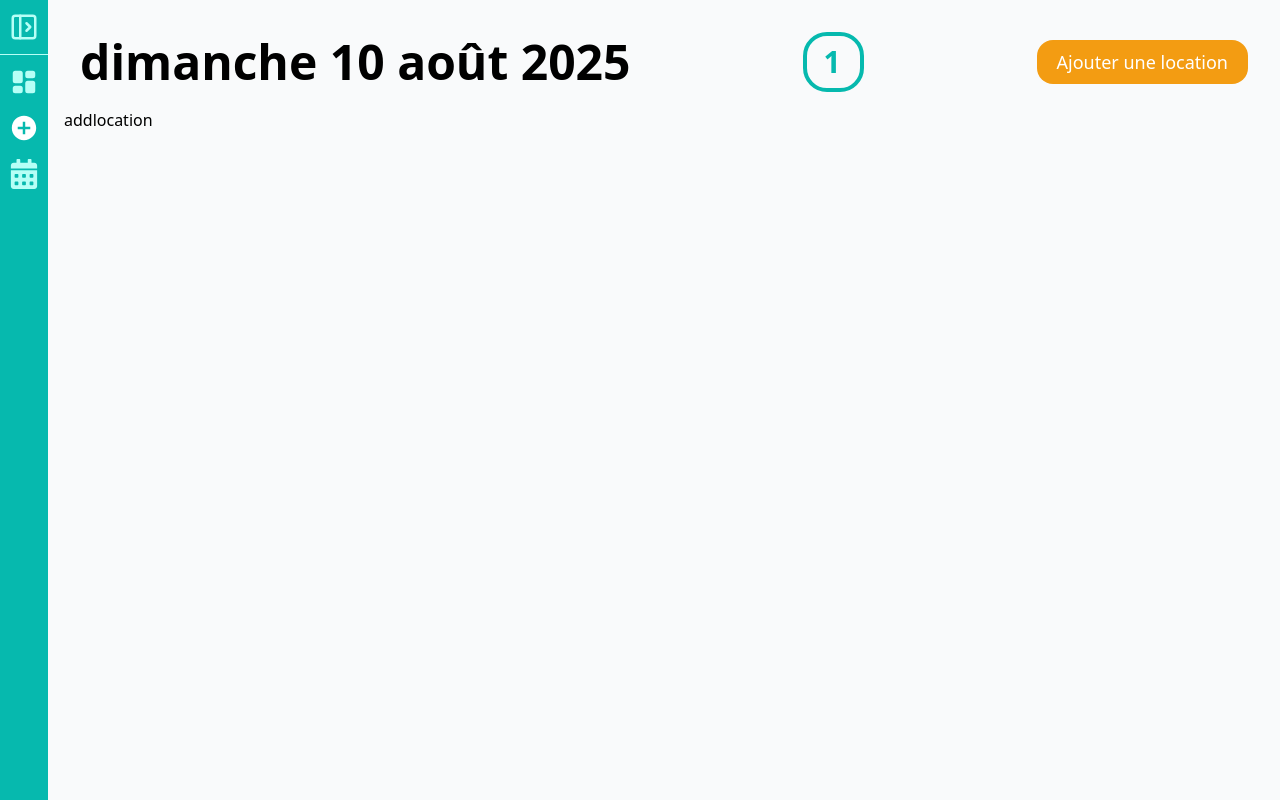
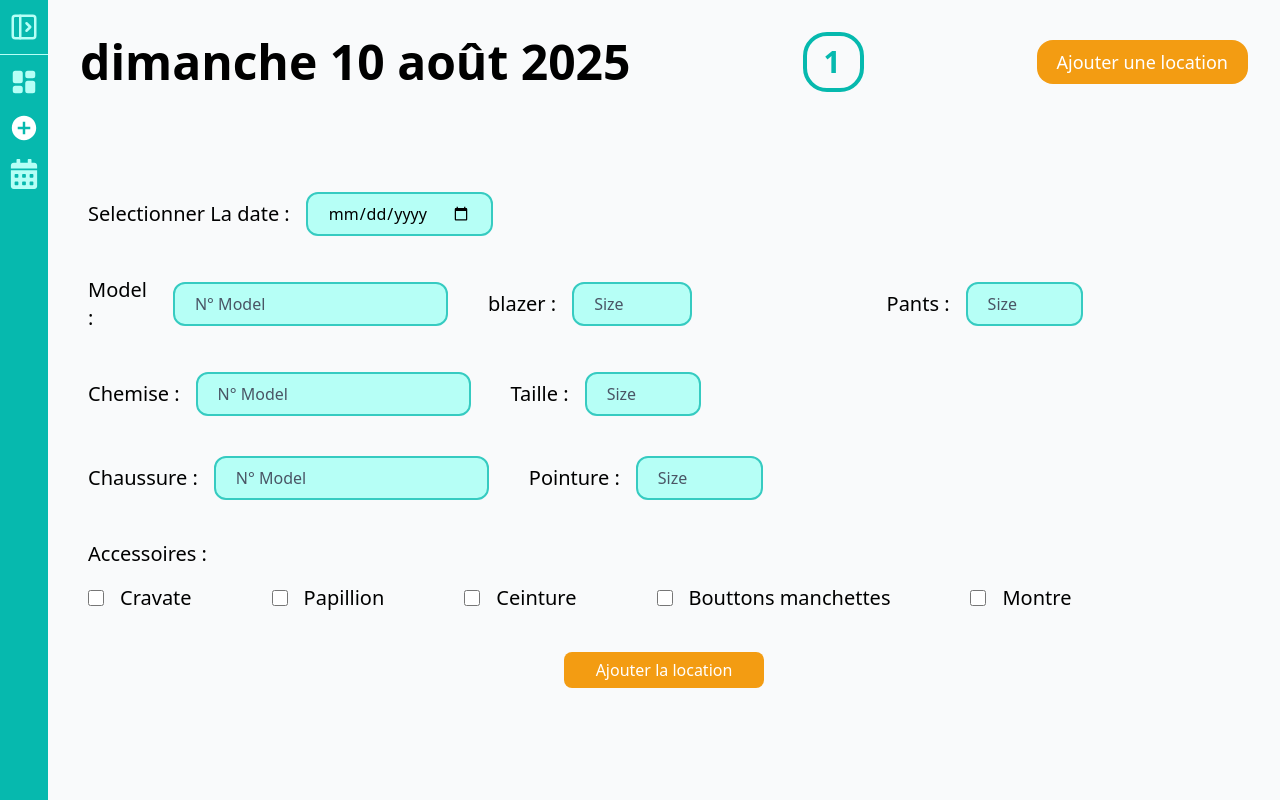
Before and after one commit to salimxfardeheb/location-costumes, a Next.js app: page /1/addLocation in a window 1280 px wide. Built offline with nearby package versions, Linux system fonts and the light colour scheme.

Commit message:
feat fron addLocation

```diff
--- a/app/[nom_boutique]/addLocation/page.tsx
+++ b/app/[nom_boutique]/addLocation/page.tsx
@@ -1,11 +1,122 @@
-import React from 'react'
+import React from "react";
 
 const page = () => {
+  const accessory = [
+    "Cravate",
+    "Papillion",
+    "Ceinture",
+    "Bouttons manchettes",
+    "Montre",
+  ];
   return (
-    <div>
-      addlocation
+    <div className="my-15 flex flex-col justify-center items-center">
+      <form className=" flex flex-col justify-between gap-10 p-6">
+        <label htmlFor="Date" className="flex justify-start items-center gap-4">
+          <span className="text-xl">Selectionner La date :</span>
+          <input
+            type="date"
+            className="bg-[#B6FFF6] px-5 py-2 rounded-xl border-2 border-[#36CBC1] placeholder:text-gray-600 focus-within:placeholder:text-[#36CBC1] focus-within:outline-0"
+          />
+        </label>
+        <div className="flex gap-10 w-full">
+          <label
+            htmlFor="Costume"
+            className="flex gap-4 justify-start items-center"
+          >
+            <span className="text-xl">Model : </span>
+            <input
+              type="text"
+              placeholder="N° Model"
+              className="bg-[#B6FFF6] px-5 py-2 rounded-xl border-2 border-[#36CBC1] placeholder:text-gray-600 focus-within:placeholder:text-[#36CBC1] focus-within:outline-0"
+            />
+          </label>
+          <label className="flex justify-start items-center gap-4">
+            <span className="text-xl">blazer : </span>
+            <input
+              type="text"
+              placeholder="Size"
+              className="w-1/3 bg-[#B6FFF6] px-5 py-2 rounded-xl border-2 border-[#36CBC1] placeholder:text-gray-600 focus-within:placeholder:text-[#36CBC1] focus-within:outline-0"
+            />
+          </label>
+          <label className="flex justify-start items-center gap-4">
+            <span className="text-xl">Pants : </span>
+            <input
+              type="text"
+              placeholder="Size"
+              className="w-1/3 bg-[#B6FFF6] px-5 py-2 rounded-xl border-2 border-[#36CBC1] placeholder:text-gray-600 focus-within:placeholder:text-[#36CBC1] focus-within:outline-0"
+            />
+          </label>
+        </div>
+        <div className="flex gap-10 w-full">
+          <label
+            htmlFor="Chemise"
+            className="flex gap-4 justify-start items-center"
+          >
+            <span className="text-xl">Chemise : </span>
+            <input
+              type="text"
+              placeholder="N° Model"
+              className="bg-[#B6FFF6] px-5 py-2 rounded-xl border-2 border-[#36CBC1] placeholder:text-gray-600 focus-within:placeholder:text-[#36CBC1] focus-within:outline-0"
+            />
+          </label>
+          <label
+            className="flex justify-start items-center gap-4"
+            htmlFor="Chemise-taille"
+          >
+            <span className="text-xl">Taille : </span>
+            <input
+              type="text"
+              placeholder="Size"
+              className="w-1/3 bg-[#B6FFF6] px-5 py-2 rounded-xl border-2 border-[#36CBC1] placeholder:text-gray-600 focus-within:placeholder:text-[#36CBC1] focus-within:outline-0"
+            />
+          </label>
+        </div>
+        <div className="flex gap-10 w-full">
+          <label
+            htmlFor="Chaussure"
+            className="flex gap-4 justify-start items-center"
+          >
+            <span className="text-xl">Chaussure : </span>
+            <input
+              type="text"
+              placeholder="N° Model"
+              className="bg-[#B6FFF6] px-5 py-2 rounded-xl border-2 border-[#36CBC1] placeholder:text-gray-600 focus-within:placeholder:text-[#36CBC1] focus-within:outline-0"
+            />
+          </label>
+          <label
+            className="flex justify-start items-center gap-4"
+            htmlFor="Chaussure-taille"
+          >
+            <span className="text-xl">Pointure : </span>
+            <input
+              type="text"
+              placeholder="Size"
+              className="w-1/3 bg-[#B6FFF6] px-5 py-2 rounded-xl border-2 border-[#36CBC1] placeholder:text-gray-600 focus-within:placeholder:text-[#36CBC1] focus-within:outline-0"
+            />
+          </label>
+        </div>
+        <label
+          htmlFor="accessory"
+          className="flex flex-col justify-start items-start gap-4"
+        >
+          <span className="text-xl">Accessoires :</span>
+          <ul className="flex gap-20 text-xl">
+            {accessory.map((a) => (
+              <li key={a} className="flex gap-4">
+                <input type="checkbox" value={a} className="w-4 rounded-full" />{" "}
+                {a}
+              </li>
+            ))}
+          </ul>
+        </label>
+        <button
+          type="submit"
+          className="bg-[#F39C12] text-white px-8 py-1.5 rounded-lg hover:opacity-85 cursor-pointer mx-auto"
+        >
+          Ajouter la location
+        </button>      </form>
     </div>
-  )
-}
+  );
+};
 
-export default page
+export default page;
--- a/app/layout.tsx
+++ b/app/layout.tsx
@@ -10,8 +10,8 @@ const inter = Inter({
 });
 
 export const metadata: Metadata = {
-  title: "Create Next App",
-  description: "Generated by create next app",
+  title: "Location costumes app",
+  description: "appliction de gestion de location des costumes",
 };
 
 export default function RootLayout({
```
